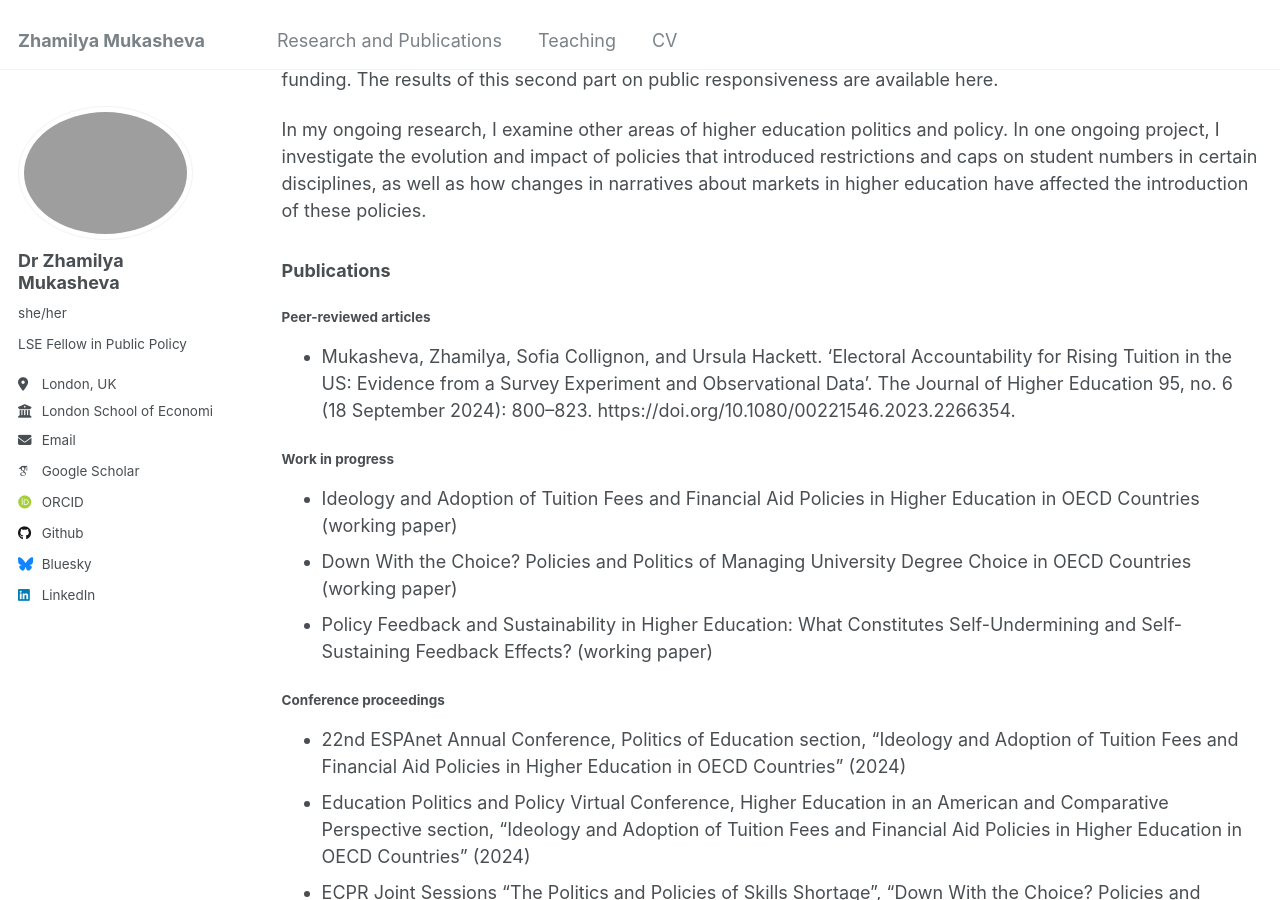
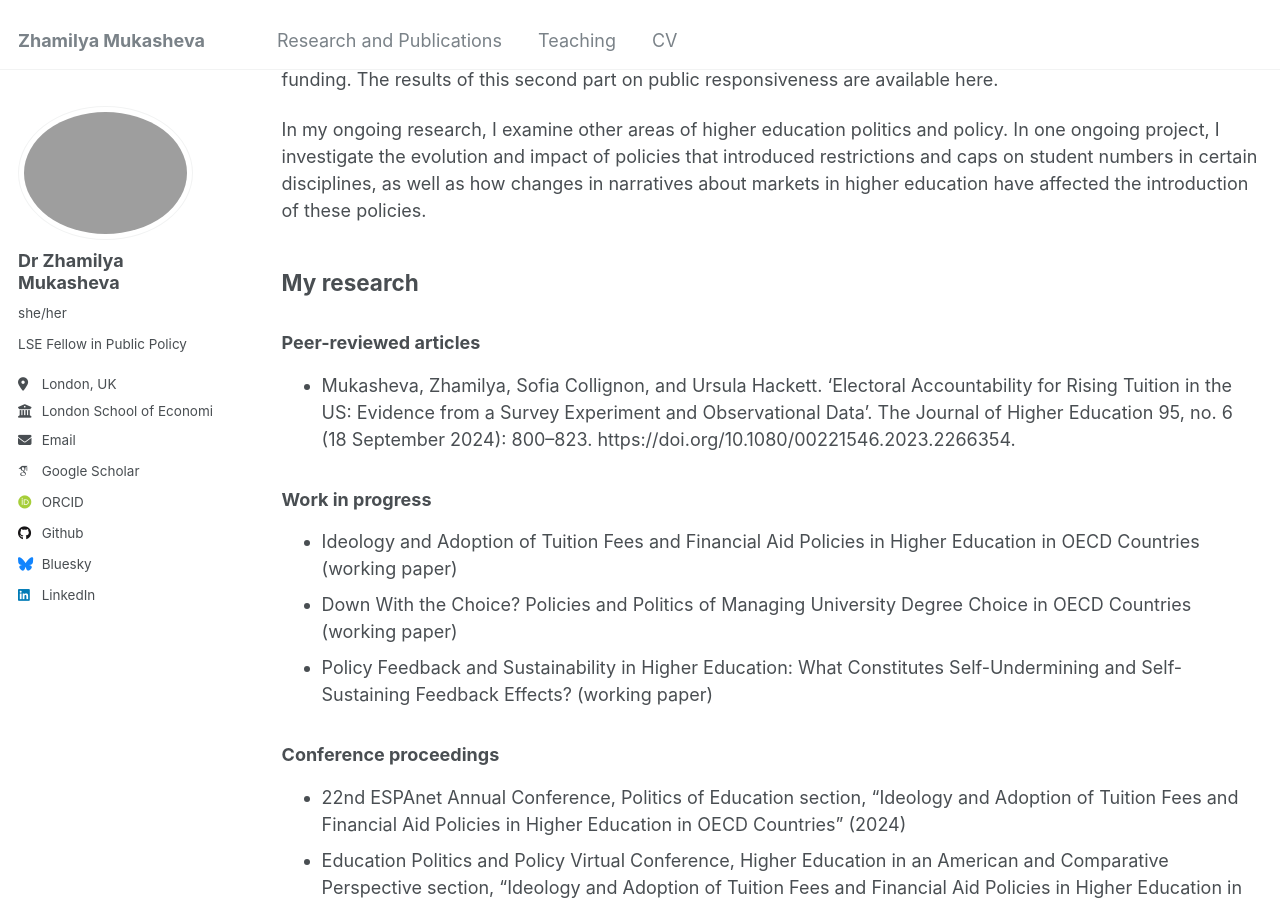
Before and after one commit to zhamilya-mukasheva/zhamilya-mukasheva, a Jekyll site: the page built from _pages/research.md, in a window 1280 px wide and 900 px high, scrolled down 407 px. Built offline with Jekyll 4.4.1, drawn with Linux system fonts in a browser that asks for light colours; some web fonts are replaced.

Commit message:
Update research.md

```diff
--- a/_pages/research.md
+++ b/_pages/research.md
@@ -16,17 +16,17 @@ In my ongoing research, I examine other areas of higher education politics and p
 
 
 
-### Publications
+## My research
 
-#### Peer-reviewed articles
+### Peer-reviewed articles
 * Mukasheva, Zhamilya, Sofia Collignon, and Ursula Hackett. ‘Electoral Accountability for Rising Tuition in the US: Evidence from a Survey Experiment and Observational Data’. The Journal of Higher Education 95, no. 6 (18 September 2024): 800–823. https://doi.org/10.1080/00221546.2023.2266354.
 
-#### Work in progress
+### Work in progress
 * Ideology and Adoption of Tuition Fees and Financial Aid Policies in Higher Education in OECD Countries (working paper)
 * Down With the Choice? Policies and Politics of Managing University Degree Choice in OECD Countries (working paper)
 * Policy Feedback and Sustainability in Higher Education: What Constitutes Self-Undermining and Self-Sustaining Feedback Effects? (working paper)
 
-#### Conference proceedings
+### Conference proceedings
 * 22nd ESPAnet Annual Conference, Politics of Education section, “Ideology and Adoption of Tuition Fees and Financial Aid Policies in Higher Education in OECD Countries” (2024)
 * Education Politics and Policy Virtual Conference, Higher Education in an American and Comparative Perspective section, “Ideology and Adoption of Tuition Fees and Financial Aid Policies in Higher Education in OECD Countries” (2024)
 * ECPR Joint Sessions "The Politics and Policies of Skills Shortage”, “Down With the Choice? Policies and Politics of Managing University Degree Choice in OECD Countries,” (2024)
```
